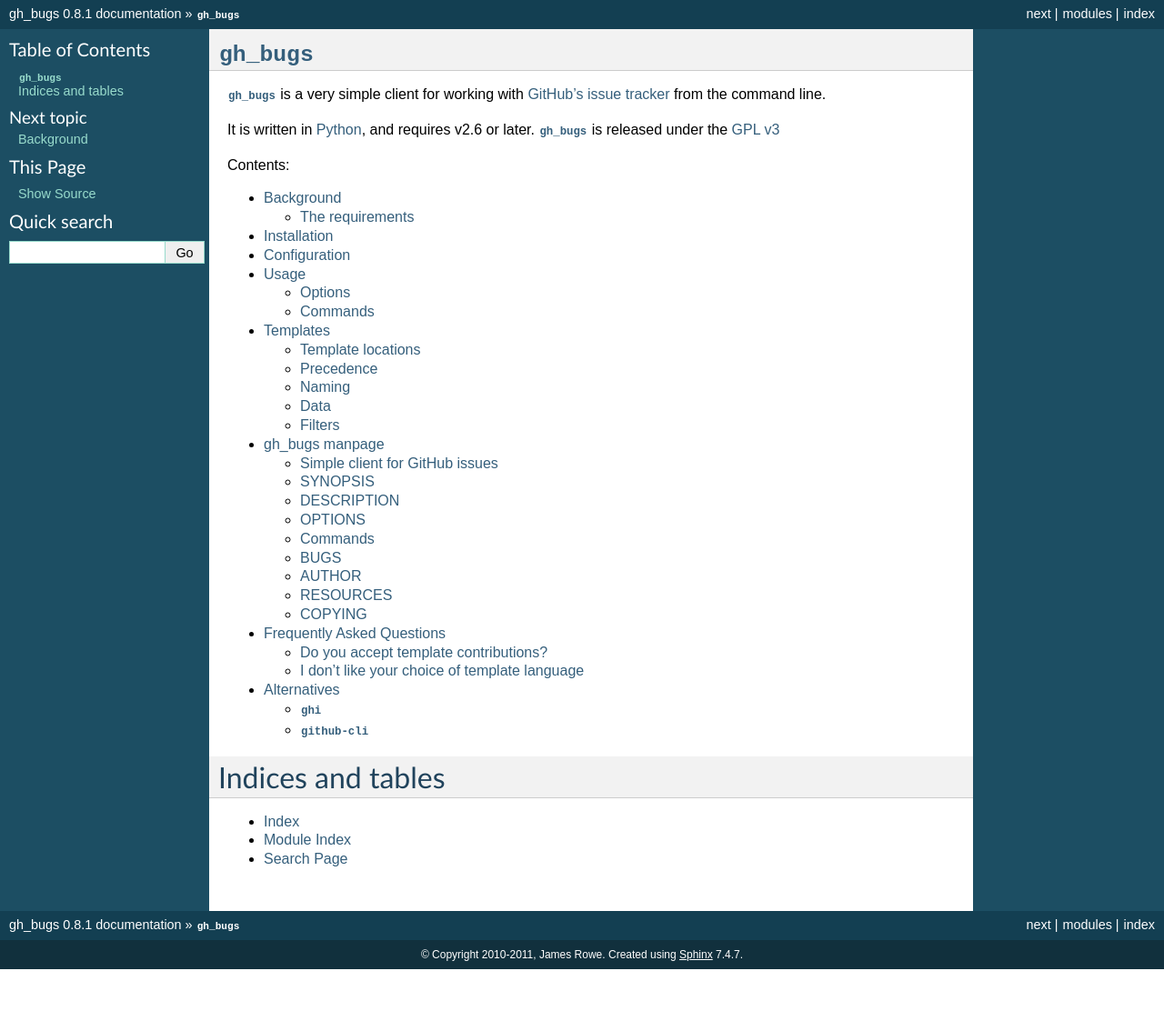
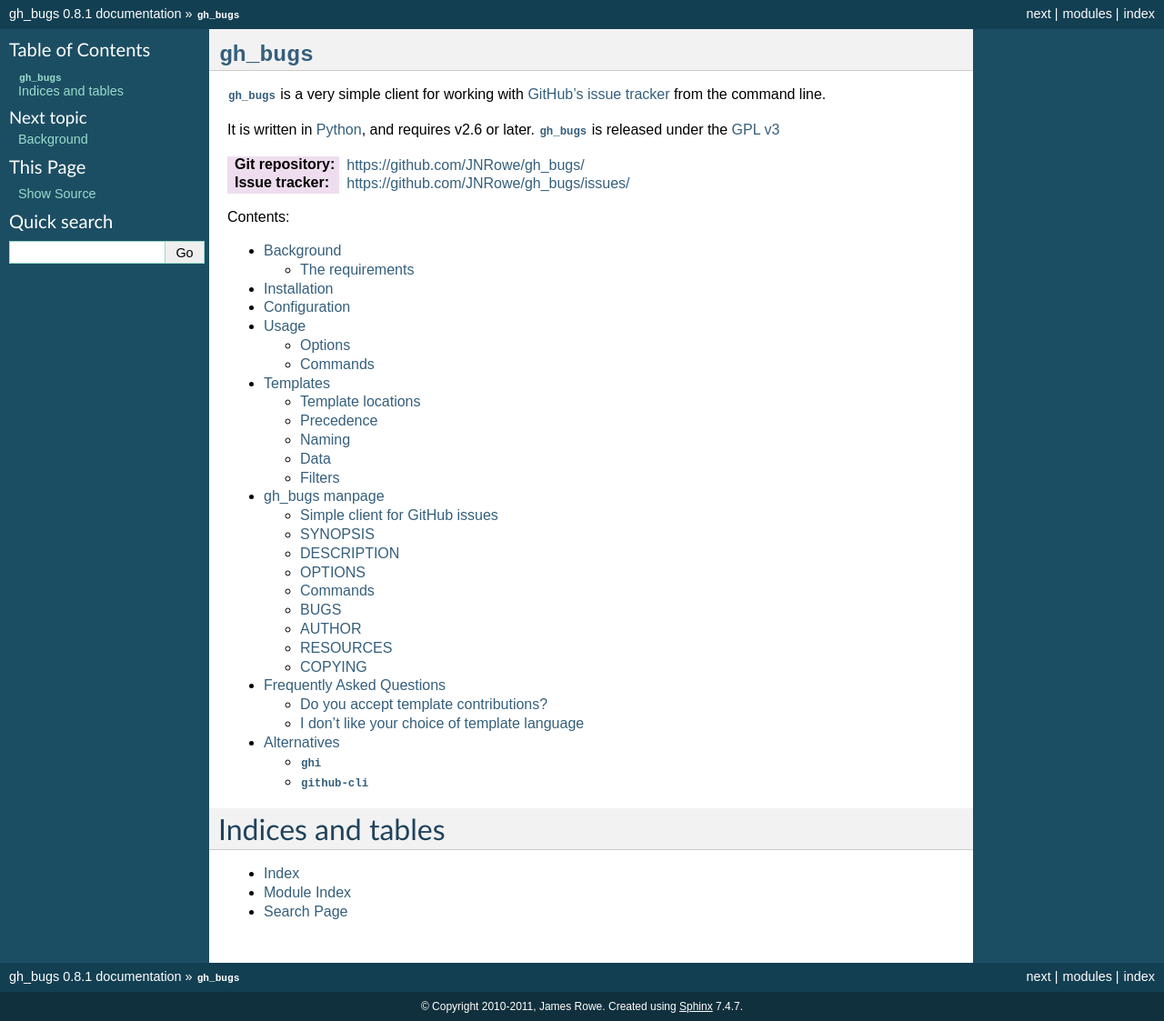
Before and after one commit to JNRowe/hubugs, a Sphinx documentation site: the page built from doc/index.rst, in a window 1280 px wide. Shown: the whole page at 91% size. Built offline with Sphinx 7.4.7, drawn with Linux system fonts in a browser that asks for light colours; before the commit the page ends 1066 px from its top, so only the background shows below that.

Commit message:
Added more links to the project resources.

```diff
--- a/doc/gh_bugs.1.rst
+++ b/doc/gh_bugs.1.rst
@@ -150,7 +150,9 @@
 RESOURCES
 ---------
 
-Home page: http://jnrowe.github.com/gh_bugs/
+Home page, containing full documentation: http://jnrowe.github.com/gh_bugs/
+
+Issue tracker: https://github.com/JNRowe/gh_bugs/issues/
 
 COPYING
 -------
--- a/doc/index.rst
+++ b/doc/index.rst
@@ -15,6 +15,9 @@
 
 It is written in Python_, and requires v2.6 or later.  :mod:`gh_bugs` is
 released under the `GPL v3`_
+
+:Git repository:  https://github.com/JNRowe/gh_bugs/
+:Issue tracker:  https://github.com/JNRowe/gh_bugs/issues/
 
 Contents:
 
```
